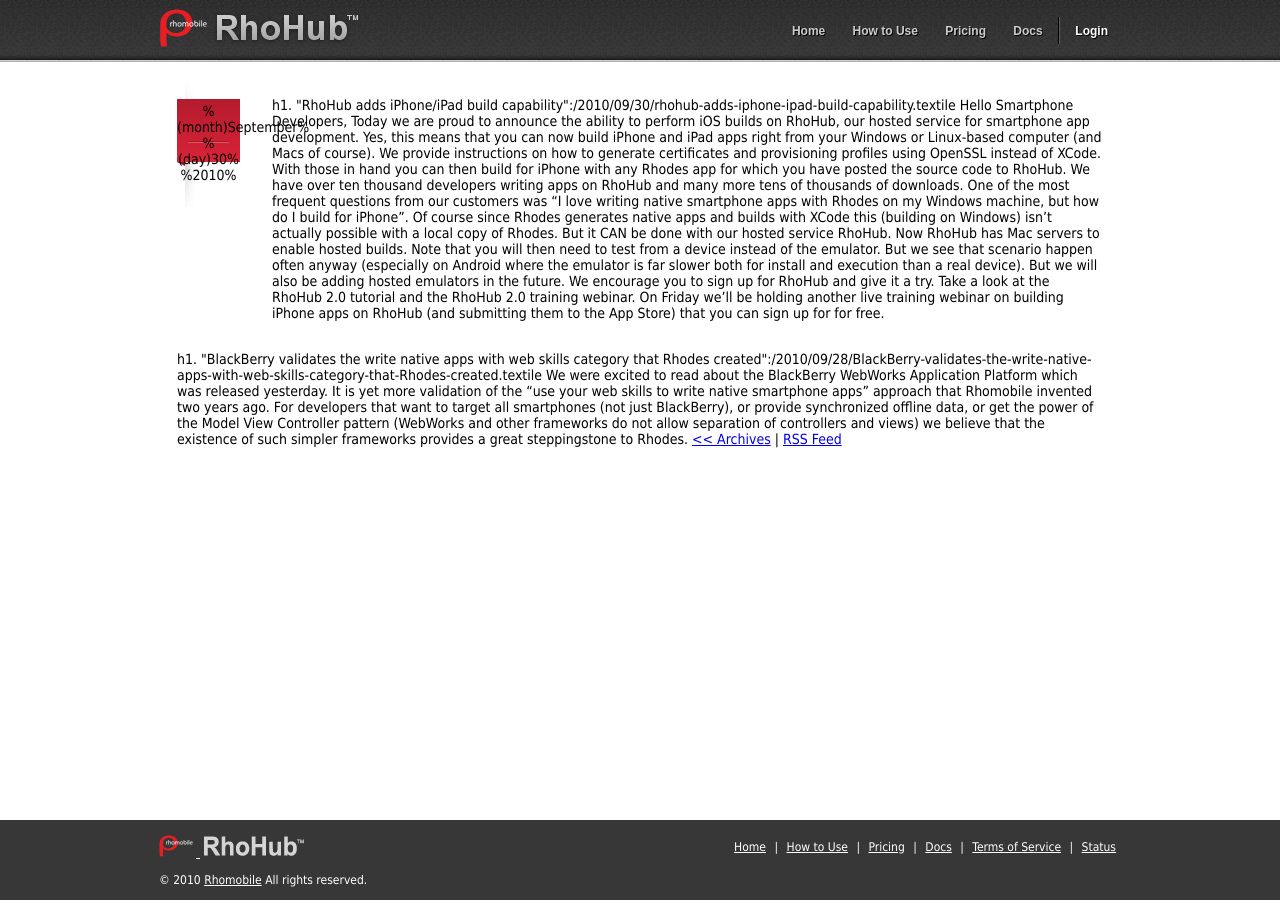
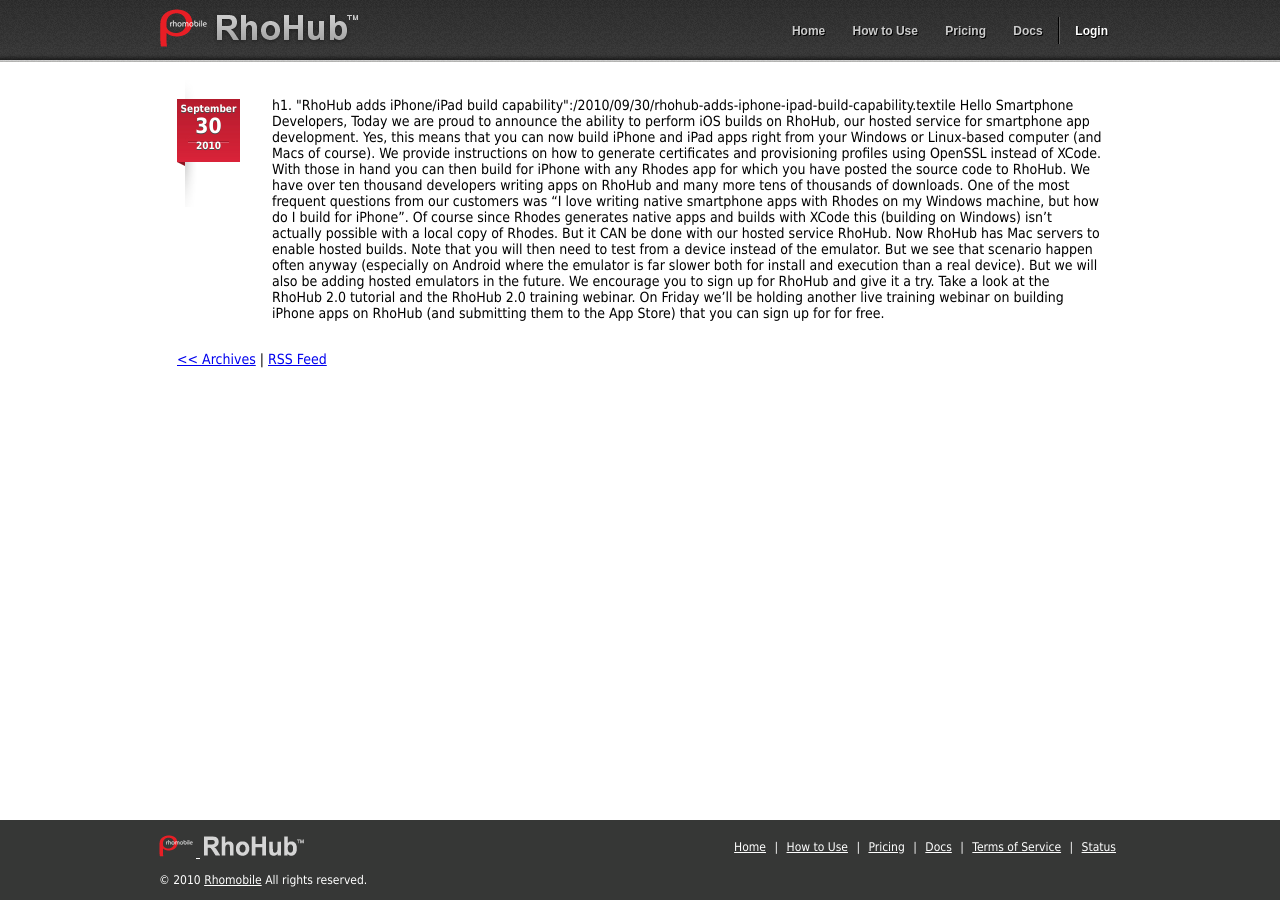
Before and after one commit to rhomobile/blog.rhohub.com, a Jekyll site: the page built from index.html, in a window 1280 px wide. Built offline with Jekyll 4.4.1, drawn with Linux system fonts in a browser that asks for light colours; Markdown is read by kramdown in place of the engine named in the settings.

Commit message:
back again

```diff
--- a/_posts/2010-09-28-BlackBerry-validates-the-write-native-apps-with-web-skills-category-that-Rhodes-created.textile
+++ /dev/null
@@ -1,10 +0,0 @@
----
-layout: post
-title: BlackBerry validates the write native apps with web skills category that Rhodes created
----
-
-h1. "{{ page.title }}":{{ page.url }}
-
-We were excited to read about the BlackBerry WebWorks Application Platform which was released yesterday. It is yet more validation of the “use your web skills to write native smartphone apps” approach that Rhomobile invented two years ago.
-
-For developers that want to target all smartphones (not just BlackBerry), or provide synchronized offline data, or get the power of the Model View Controller pattern (WebWorks and other frameworks do not allow separation of controllers and views) we believe that the existence of such simpler frameworks provides a great steppingstone to Rhodes.
--- a/index.html
+++ b/index.html
@@ -4,7 +4,19 @@
 ---
 
 {% for post in site.posts limit:5 %}
-	{{ post.content }}
+
+<div class="post">
+	<div class="date">
+		<span class="month">{{ post.date | date: '%B' }}</span>
+		<span class="day">{{ post.date | date: '%d' }}</span>
+		<span>{{ post.date | date: '%Y'}}</span>
+	</div><!-- END date -->
+
+	<div class="post_content">
+		{{ post.content }}
+	</div><!--END post_content -->
+</div>
+
 {% endfor %}
 
 <a href="/archives.html">&lt;&lt; Archives</a> | <a href="/atom.xml" title="RSS feed">RSS Feed</a>
```
Also changed, not shown: _posts/2010-09-30-rhohub-adds-iphone-ipad-build-capability.textile (+1 -6 lines), 5 other files.
